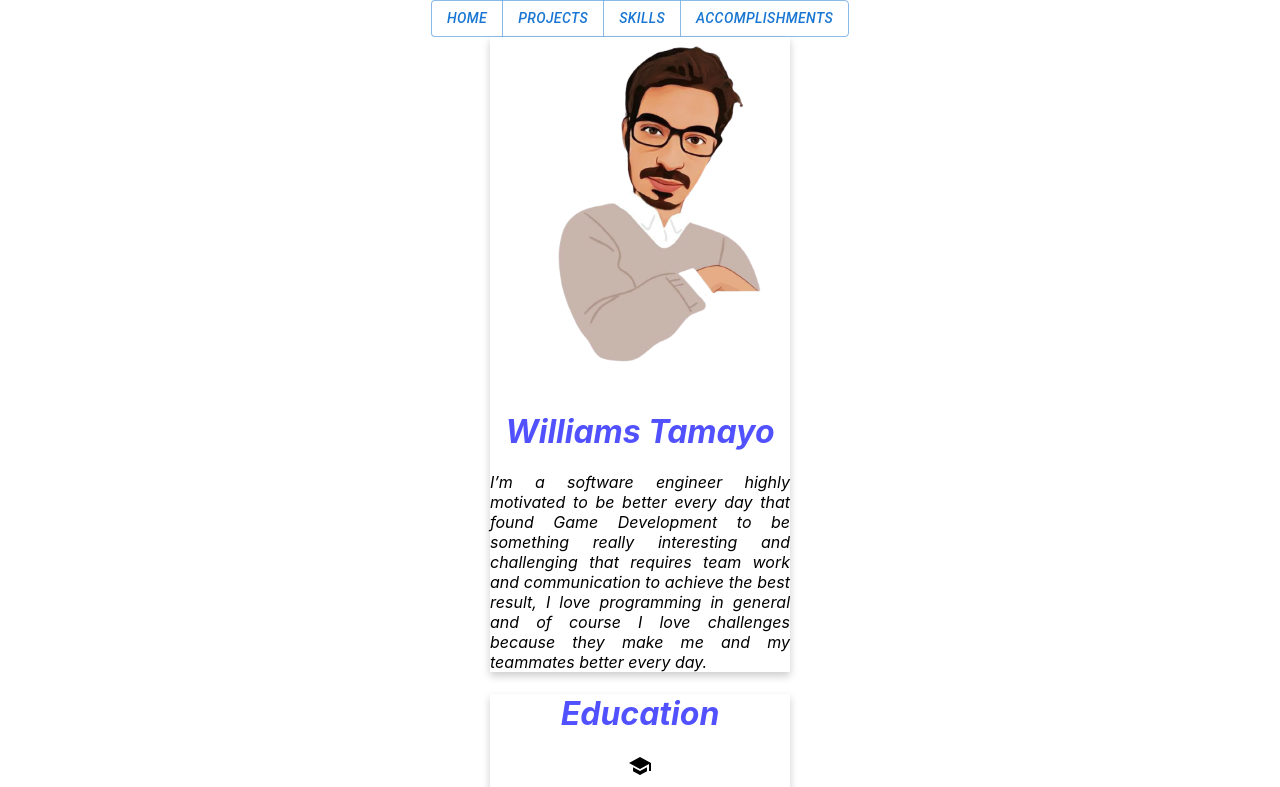
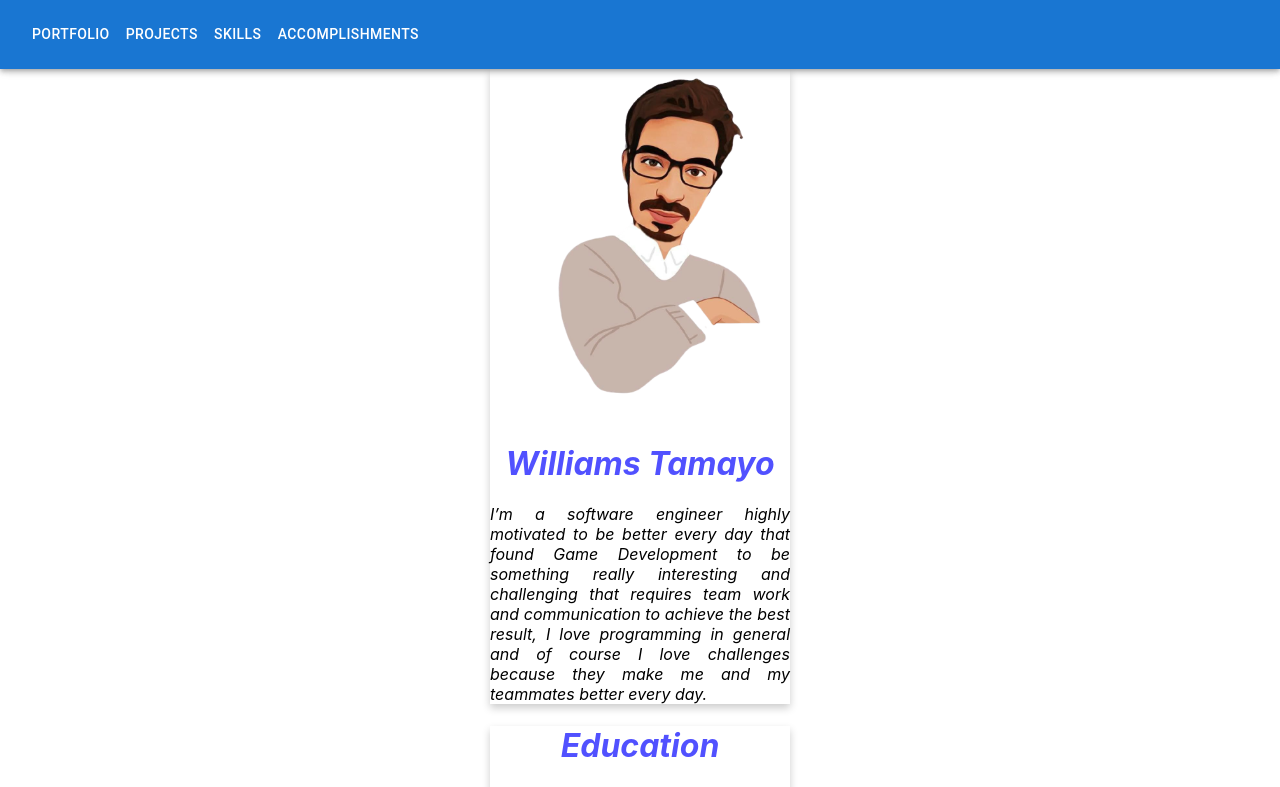
Before and after one commit to walberh96/walberhportfolio, a Next.js app: page / in a window 1280 px wide. Shown: the top 787 px of the page. Built offline with nearby package versions, Linux system fonts and the light colour scheme.

Commit message:
changes in navbar

```diff
--- /dev/null
+++ b/components/NavResp.js
@@ -0,0 +1,147 @@
+import * as React from 'react';
+import AppBar from '@mui/material/AppBar';
+import Box from '@mui/material/Box';
+import Toolbar from '@mui/material/Toolbar';
+import IconButton from '@mui/material/IconButton';
+import Typography from '@mui/material/Typography';
+import Menu from '@mui/material/Menu';
+import MenuIcon from '@mui/icons-material/Menu';
+import Container from '@mui/material/Container';
+import Avatar from '@mui/material/Avatar';
+import Button from '@mui/material/Button';
+import Tooltip from '@mui/material/Tooltip';
+import MenuItem from '@mui/material/MenuItem';
+import AdbIcon from '@mui/icons-material/Adb';
+import Link from 'next/link';
+
+const pages = ['Portfolio', 'Projects', 'Skills', 'Accomplishments'];
+
+function ResponsiveAppBar() {
+  const [anchorElNav, setAnchorElNav] = React.useState(null);
+  const [anchorElUser, setAnchorElUser] = React.useState(null);
+
+  const handleOpenNavMenu = (event) => {
+    setAnchorElNav(event.currentTarget);
+  };
+  const handleOpenUserMenu = (event) => {
+    setAnchorElUser(event.currentTarget);
+  };
+
+  const handleCloseNavMenu = () => {
+    setAnchorElNav(null);
+  };
+
+  const handleCloseUserMenu = () => {
+    setAnchorElUser(null);
+  };
+
+  return (
+    <AppBar position="sticky">
+      <Container maxWidth="xl">
+        <Toolbar disableGutters>
+          <Box sx={{ flexGrow: 1, display: { xs: 'grid', md: 'none'  } }}>
+            <IconButton
+              size="small"
+              aria-label="account of current user"
+              aria-controls="menu-appbar"
+              aria-haspopup="true"
+
+              onClick={handleOpenNavMenu}
+              color="inherit"
+            >
+              <MenuIcon />
+            </IconButton>
+            <Menu
+              id="menu-appbar"
+              anchorEl={anchorElNav}
+              anchorOrigin={{
+                vertical: 'bottom',
+                horizontal: 'center',
+              }}
+              keepMounted
+              transformOrigin={{
+                vertical: 'top',
+                horizontal: 'left',
+              }}
+              open={Boolean(anchorElNav)}
+              onClose={handleCloseNavMenu}
+              sx={{
+                display: { xs: 'block', md: 'none' },
+              }}
+            >
+
+                <MenuItem key={pages[0]} onClick={handleCloseNavMenu}>
+                  <Link passHref href={'/'}>
+                    <Typography textAlign="center">{pages[0]}</Typography>
+                  </Link>
+                </MenuItem>
+                <MenuItem key={pages[1]} onClick={handleCloseNavMenu}>
+                <Link passHref href={'/projects'}>
+                    <Typography textAlign="center">{pages[1]}</Typography>
+                  </Link>
+                </MenuItem>
+             <MenuItem key={pages[2]} onClick={handleCloseNavMenu}>
+             <Link passHref href={'/skills'}>
+                    <Typography textAlign="center">{pages[2]}</Typography>
+                  </Link>
+             </MenuItem>
+             <MenuItem key={pages[3]} onClick={handleCloseNavMenu}>
+             <Link passHref href={'/accomplishments'}>
+                    <Typography textAlign="center">{pages[3]}</Typography>
+                  </Link>
+                  </MenuItem>
+            </Menu>
+          </Box>
+
+
+          <Box sx={{ flexGrow: 1 , display: { xs: 'none', md: 'flex' } }}>
+
+              <Link href={'/'} passHref>
+              <Button
+                key={pages[0]}
+                onClick={handleCloseNavMenu}
+                sx={{ my: 2, color: 'white', display: 'block'}}
+              >
+                {pages[0]}
+              </Button>
+              </Link>
+
+              <Link href={'/projects'} passHref>
+              <Button
+                key={pages[1]}
+                onClick={handleCloseNavMenu}
+                sx={{ my: 2, color: 'white', display: 'block' }}
+              >
+                {pages[1]}
+              </Button>
+              </Link>
+
+              <Link href={'/skills'} passHref>
+              <Button
+                key={pages[2]}
+                onClick={handleCloseNavMenu}
+                sx={{ my: 2, color: 'white', display: 'block' }}
+              >
+                {pages[2]}
+              </Button>
+              </Link>
+
+              <Link href={'/accomplishments'} passHref>
+              <Button
+                key={pages[3]}
+                onClick={handleCloseNavMenu}
+                sx={{ my: 2, color: 'white', display: 'block' }}
+              >
+                {pages[3]}
+              </Button>
+              </Link>
+
+          </Box>
+
+
+        </Toolbar>
+      </Container>
+    </AppBar>
+  );
+}
+export default ResponsiveAppBar;
--- a/pages/_app.js
+++ b/pages/_app.js
@@ -1,10 +1,10 @@
 import '../styles/globals.css'
-import Nav from '../components/Nav'
+import NavResp from '../components/NavResp'
 
 function MyApp({ Component, pageProps }) {
   return(
     <>
-      <Nav></Nav>
+      <NavResp></NavResp>
       <Component {...pageProps} />
     </>
 
```
